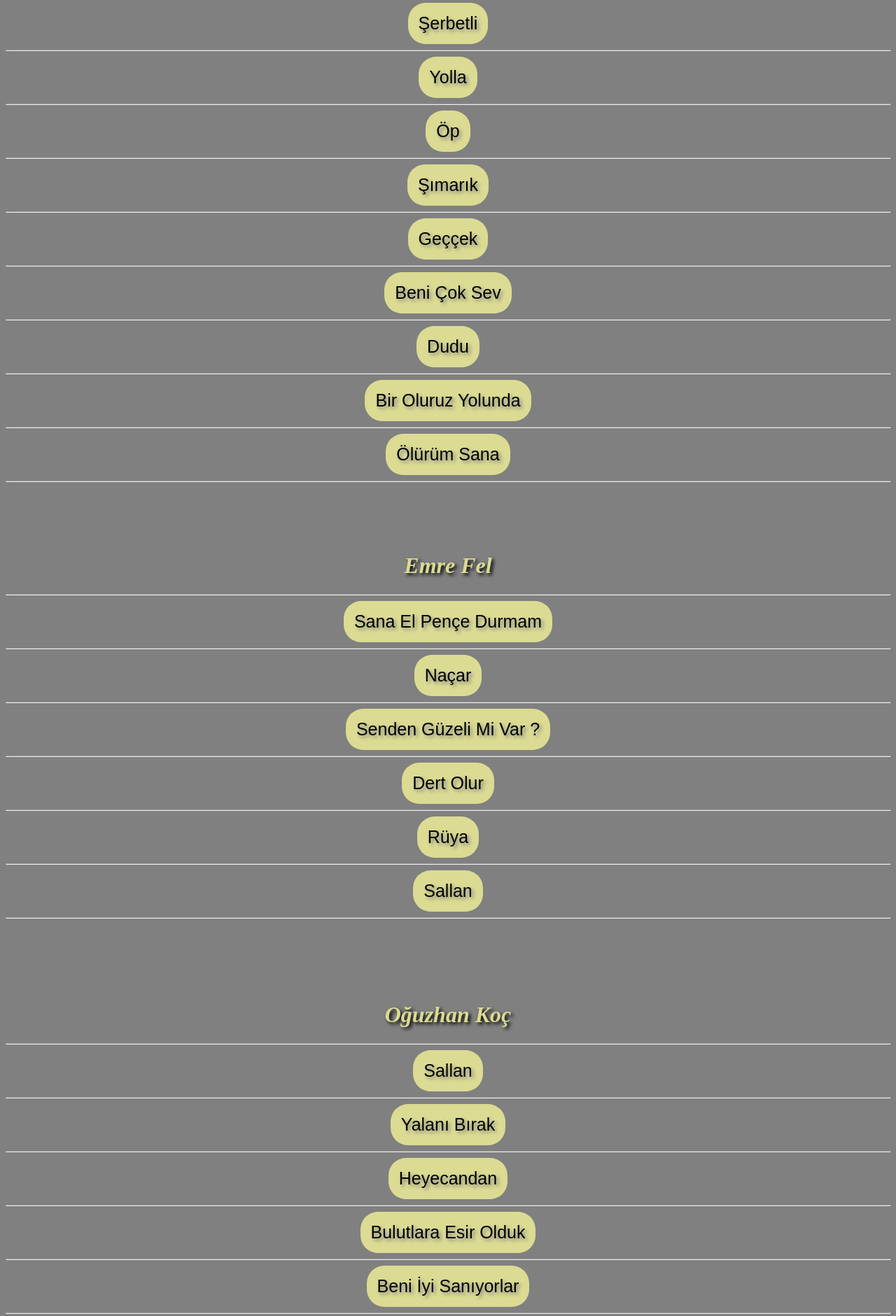
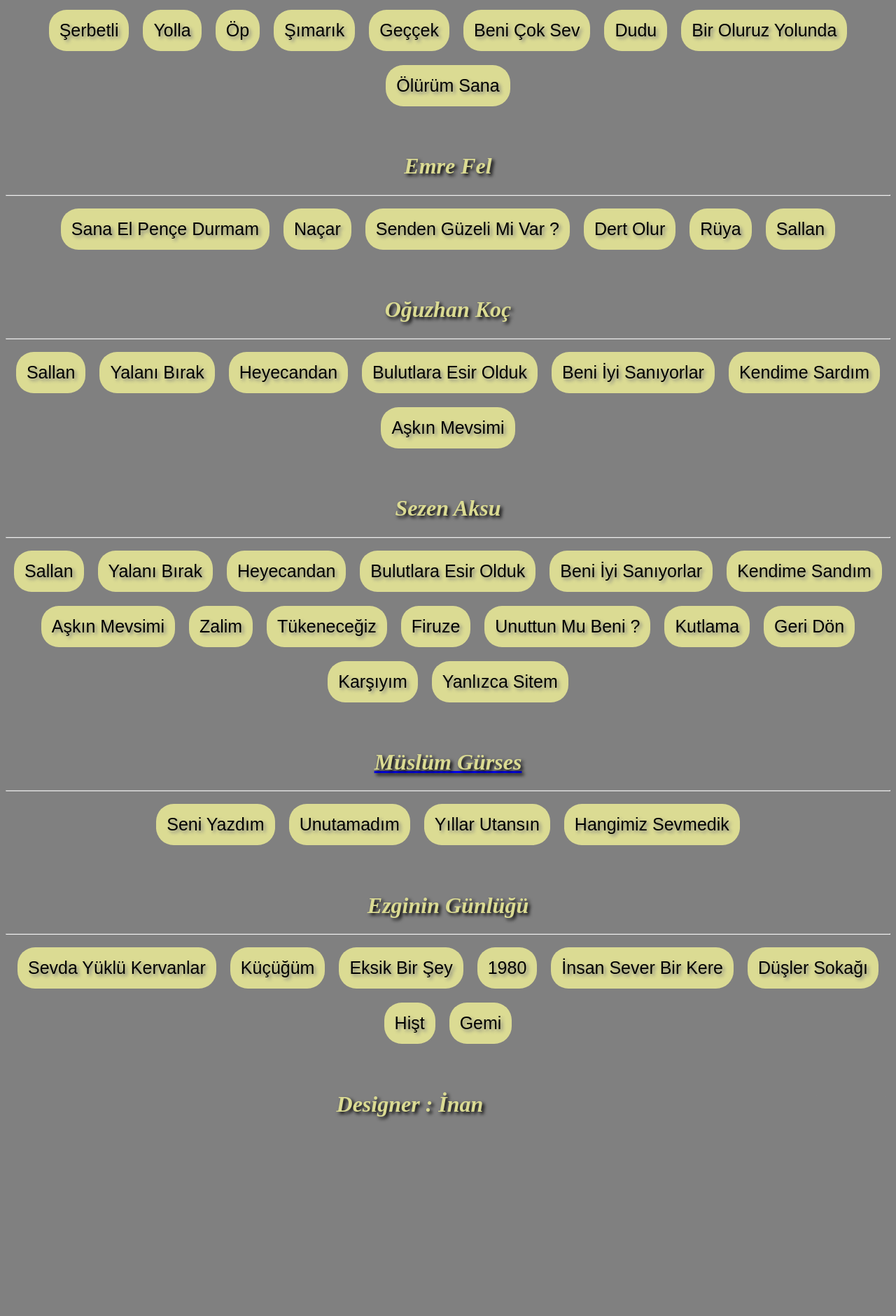
Before and after one commit to inan892/inan_-ark-.github.io, a plain HTML site: page index.html in a window 1280 px wide. Shown: the part 86-1967 px from the top of the page at 70% size. After the commit the page ends 1704 px from the top, so only its background shows below. Drawn offline with Linux system fonts and the light colour scheme.

Commit message:
Update index.html

```diff
--- a/index.html
+++ b/index.html
@@ -5,354 +5,262 @@
         <link rel="stylesheet" href="style.css">
     </head>
         <body bgcolor="grey">
-        <h1 style="; text-align: center;"><i>Tarkan Şarkıları</i></h1>
-        <hr>
-        <a href="https://www.youtube.com/watch?v=qlib3dFzaZk">
-            <button style="font-size: 25px;  background-color: yellow ; border-radius:25px">Şerbetli</button>
-        </a>
-        <br>
-        <hr>
+            <h1 style="text-align: center;"><i>Tarkan Şarkıları</i></h1>
+            <hr>
+            <div style="display: flex; flex-wrap: wrap; justify-content: center;">
+                <a href="https://www.youtube.com/watch?v=qlib3dFzaZk">
+                    <button style="font-size: 25px; background-color: yellow; border-radius: 25px; margin: 10px;">Şerbetli</button>
+                </a>
 
+                <a href="https://www.youtube.com/watch?v=_GOZDXq7I-I">
+                    <button style="font-size: 25px; background-color: yellow; border-radius: 25px; margin: 10px;">Yolla</button>
+                </a>
 
-         <a href="https://www.youtube.com/watch?v=_GOZDXq7I-I">
-            <button style="font-size: 25px; background-color: yellow; border-radius:25px">Yolla</button>
-        </a>
-        <br>
-        <hr>
+                <a href="https://www.youtube.com/watch?v=QNoC_mVojhc">
+                    <button style="font-size: 25px; background-color: yellow; border-radius: 25px; margin: 10px;">Öp</button>
+                </a>
+
+                <a href="https://www.youtube.com/watch?v=cpp69ghR1IM">
+                    <button style="font-size: 25px; background-color: yellow; border-radius: 25px; margin: 10px;">Şımarık</button>
+                </a>
+
+                <a href="https://www.youtube.com/watch?v=R6gSMSYKhKU">
+                    <button style="font-size: 25px; background-color: yellow; border-radius: 25px; margin: 10px;">Geççek</button>
+                </a>
+
+                <a href="https://www.youtube.com/watch?v=NoV-_VupGHU">
+                    <button style="font-size: 25px; background-color: yellow; border-radius: 25px; margin: 10px;">Beni Çok Sev</button>
+                </a>
+
+                <a href="https://www.youtube.com/watch?v=SCZgGVqVsbY">
+                    <button style="font-size: 25px; background-color: yellow; border-radius: 25px; margin: 10px;">Dudu</button>
+                </a>
+
+                <a href="https://www.youtube.com/watch?v=EBwjmeDoE6A">
+                    <button style="font-size: 25px; background-color: yellow; border-radius: 25px; margin: 10px;">Bir Oluruz Yolunda</button>
+                </a>
+
+                <a href="https://www.youtube.com/watch?v=LJ9FpMXJmwY">
+                    <button style="font-size: 25px; background-color: yellow; border-radius: 25px; margin: 10px;">Ölürüm Sana</button>
+                </a>
+            </div>
+            <br><br>
 
 
 
-         <a href="https://www.youtube.com/watch?v=QNoC_mVojhc">
-            <button style="font-size: 25px; background-color: yellow; border-radius:25px">Öp</button>
-         </a>
-         <br>
-         <hr>
 
 
 
-        <a href="https://www.youtube.com/watch?v=cpp69ghR1IM">
-            <button style="font-size: 25px; background-color: yellow; border-radius:25px">Şımarık</button>
-            </a>
-            <br>
-            <hr>
+
+<h1 style="text-align: center;"><i>Emre Fel</i></h1>
+<hr>
+<div style="display: flex; flex-wrap: wrap; justify-content: center;">
+    <a href="https://www.youtube.com/watch?v=12C-Zglg7gM">
+        <button style="font-size: 25px; background-color: yellow; border-radius: 25px; margin: 10px;">Sana El Pençe Durmam</button>
+    </a>
+
+    <a href="https://www.youtube.com/watch?v=N8FoDR8-wPY">
+        <button style="font-size: 25px; background-color: yellow; border-radius: 25px; margin: 10px;">Naçar</button>
+    </a>
+
+    <a href="https://www.youtube.com/watch?v=wLoWleX0BQI">
+        <button style="font-size: 25px; background-color: yellow; border-radius: 25px; margin: 10px;">Senden Güzeli Mi Var ?</button>
+    </a>
+
+    <a href="https://www.youtube.com/watch?v=-WlSylEzlgQ">
+        <button style="font-size: 25px; background-color: white; border-radius: 25px; margin: 10px;">Dert Olur</button>
+    </a>
+
+    <a href="https://www.youtube.com/watch?v=FCuGV3_SzQg">
+        <button style="font-size: 25px; background-color: white; border-radius: 25px; margin: 10px;">Rüya</button>
+    </a>
+
+    <a href="https://www.youtube.com/watch?v=n-kjKU42V2I">
+        <button style="font-size: 25px; background-color: white; border-radius: 25px; margin: 10px;">Sallan</button>
+    </a>
+</div>
+<br><br>
 
 
 
-        <a href="https://www.youtube.com/watch?v=R6gSMSYKhKU">
-            <button style="font-size: 25px; background-color: yellow; border-radius:25px">Geççek</button>
-            </a>
-            <br>
-            <hr>
+
+
+<h1 style="text-align: center;"><i>Oğuzhan Koç</i></h1>
+<hr>
+<div style="display: flex; flex-wrap: wrap; justify-content: center;">
+    <a href="https://www.youtube.com/watch?v=n-kjKU42V2I">
+        <button style="font-size: 25px; background-color: white; border-radius: 25px; margin: 10px;">Sallan</button>
+    </a>
+
+    <a href="https://www.youtube.com/watch?v=t-9xKqkW8A4">
+        <button style="font-size: 25px; background-color: white; border-radius: 25px; margin: 10px;">Yalanı Bırak</button>
+    </a>
+
+    <a href="https://www.youtube.com/watch?v=sjW1AR4ltys">
+        <button style="font-size: 25px; background-color: white; border-radius: 25px; margin: 10px;">Heyecandan</button>
+    </a>
+
+    <a href="https://www.youtube.com/watch?v=uWPhVk_lHdM">
+        <button style="font-size: 25px; background-color: white; border-radius: 25px; margin: 10px;">Bulutlara Esir Olduk</button>
+    </a>
+
+    <a href="https://www.youtube.com/watch?v=4-sxRVTKNUU">
+        <button style="font-size: 25px; background-color: white; border-radius: 25px; margin: 10px;">Beni İyi Sanıyorlar</button>
+    </a>
+
+    <a href="https://www.youtube.com/watch?v=G49ZdBklzF8">
+        <button style="font-size: 25px; background-color: white; border-radius: 25px; margin: 10px;">Kendime Sardım</button>
+    </a>
+
+    <a href="https://www.youtube.com/watch?v=kVQWW1UxE-s">
+        <button style="font-size: 25px; background-color: white; border-radius: 25px; margin: 10px;">Aşkın Mevsimi</button>
+    </a>
+</div>
+<br><br>
 
 
 
-        <a href="https://www.youtube.com/watch?v=NoV-_VupGHU">
-            <button style="font-size: 25px; background-color: yellow; border-radius:25px">Beni Çok Sev</button>
-            </a>
-            <br>
-            <hr>
+
+
+<h1 style="text-align: center;"><i>Sezen Aksu</i></h1>
+<hr>
+<div style="display: flex; flex-wrap: wrap; justify-content: center;">
+    <a href="https://www.youtube.com/watch?v=n-kjKU42V2I">
+        <button style="font-size: 25px; background-color: white; border-radius: 25px; margin: 10px;">Sallan</button>
+    </a>
+
+    <a href="https://www.youtube.com/watch?v=t-9xKqkW8A4">
+        <button style="font-size: 25px; background-color: white; border-radius: 25px; margin: 10px;">Yalanı Bırak</button>
+    </a>
+
+    <a href="https://www.youtube.com/watch?v=sjW1AR4ltys">
+        <button style="font-size: 25px; background-color: white; border-radius: 25px; margin: 10px;">Heyecandan</button>
+    </a>
+
+    <a href="https://www.youtube.com/watch?v=uWPhVk_lHdM">
+        <button style="font-size: 25px; background-color: white; border-radius: 25px; margin: 10px;">Bulutlara Esir Olduk</button>
+    </a>
+
+    <a href="https://www.youtube.com/watch?v=4-sxRVTKNUU">
+        <button style="font-size: 25px; background-color: white; border-radius: 25px; margin: 10px;">Beni İyi Sanıyorlar</button>
+    </a>
+
+    <a href="https://www.youtube.com/watch?v=G49ZdBklzF8">
+        <button style="font-size: 25px; background-color: white; border-radius: 25px; margin: 10px;">Kendime Sandım</button>
+    </a>
+
+    <a href="https://www.youtube.com/watch?v=kVQWW1UxE-s">
+        <button style="font-size: 25px; background-color: white; border-radius: 25px; margin: 10px;">Aşkın Mevsimi</button>
+    </a>
+
+    <a href="https://www.youtube.com/watch?v=R0KCc9-0i6E">
+        <button style="font-size: 25px; background-color: white; border-radius: 25px; margin: 10px;">Zalim</button>
+    </a>
+
+    <a href="https://www.youtube.com/watch?v=Eg6gKLXA30U">
+        <button style="font-size: 25px; background-color: white; border-radius: 25px; margin: 10px;">Tükeneceğiz</button>
+    </a>
+
+    <a href="https://www.youtube.com/watch?v=tA598nLajOc">
+        <button style="font-size: 25px; background-color: white; border-radius: 25px; margin: 10px;">Firuze</button>
+    </a>
+
+    <a href="https://www.youtube.com/watch?v=5k5P_Eqy4xo">
+        <button style="font-size: 25px; background-color: white; border-radius: 25px; margin: 10px;">Unuttun Mu Beni ?</button>
+    </a>
+
+    <a href="https://www.youtube.com/watch?v=N3WhY5mTMXA">
+        <button style="font-size: 25px; background-color: white; border-radius: 25px; margin: 10px;">Kutlama</button>
+    </a>
+
+    <a href="https://www.youtube.com/watch?v=jiRzQoFcIIA">
+        <button style="font-size: 25px; background-color: white; border-radius: 25px; margin: 10px;">Geri Dön</button>
+    </a>
+
+    <a href="https://www.youtube.com/watch?v=Wuk-PoBRW2E">
+        <button style="font-size: 25px; background-color: white; border-radius: 25px; margin: 10px;">Karşıyım</button>
+    </a>
+
+    <a href="https://www.youtube.com/watch?v=g1vCetSh7js">
+        <button style="font-size: 25px; background-color: white; border-radius: 25px; margin: 10px;">Yanlızca Sitem</button>
+    </div>
+    <br><br>
 
 
 
-        <a href="https://www.youtube.com/watch?v=SCZgGVqVsbY">
-            <button style="font-size: 25px; background-color: yellow; border-radius:25px">Dudu</button>
-            </a>
-            <br>
-            <hr>
 
 
 
-        <a href="https://www.youtube.com/watch?v=EBwjmeDoE6A">
-            <button style="font-size: 25px; background-color: yellow; border-radius:25px">Bir Oluruz Yolunda</button>
-            </a>
-            <br>
-            <hr>
 
 
 
-        <a href="https://www.youtube.com/watch?v=LJ9FpMXJmwY">
-            <button style="font-size: 25px; background-color: yellow; border-radius: 25px;">Ölürüm Sana</button>
+
+
+
+    <h1 style="text-align: center;"><i>Müslüm Gürses</i></h1>
+    <hr>
+    <div style="display: flex; flex-wrap: wrap; justify-content: center;">
+        <a href="https://www.youtube.com/watch?v=wtOHNhG0EZc">
+            <button style="font-size: 25px; background-color: white; border-radius: 25px; margin: 10px;">Seni Yazdım</button>
         </a>
-        <br>
-        <hr>
-        <br>
-        <br>
-        <br>
-        <br>
-        <h1 style=" text-align: center;"><i>Emre Fel</i></h1>
-        <hr>
-        <a href="https://www.youtube.com/watch?v=12C-Zglg7gM">
-            <button style="font-size: 25px; background-color: yellow; border-radius: 25px;">Sana El Pençe Durmam</button>
+
+        <a href="https://www.youtube.com/watch?v=lYNMQBKDhwg">
+            <button style="font-size: 25px; background-color: white; border-radius: 25px; margin: 10px;">Unutamadım</button>
         </a>
-        <br>
-        <hr>
-        <a href="https://www.youtube.com/watch?v=N8FoDR8-wPY">
-            <button style="font-size: 25px; background-color: yellow; border-radius: 25px;">Naçar</button>
+
+        <a href="https://www.youtube.com/watch?v=bK-cMOn7fXU">
+            <button style="font-size: 25px; background-color: white; border-radius: 25px; margin: 10px;">Yıllar Utansın</button>
         </a>
-        <br>
-        <hr>
-        <a href="https://www.youtube.com/watch?v=wLoWleX0BQI">
-            <button style="font-size: 25px; background-color: yellow; border-radius: 25px;">Senden Güzeli Mi Var ?</button>
+
+        <a href="https://www.youtube.com/watch?v=dJGTK0C7S8w">
+            <button style="font-size: 25px; background-color: white; border-radius: 25px; margin: 10px;">Hangimiz Sevmedik</button>
         </a>
-        <br>
-        <hr>
-        <a href="https://www.youtube.com/watch?v=-WlSylEzlgQ">
-            <button style="font-size: 25px; background-color: white; border-radius: 25px;">Dert Olur</button>
-        </a>
-        <br>
-        <hr>
-        <a href="https://www.youtube.com/watch?v=FCuGV3_SzQg">
-            <button style="font-size: 25px; background-color: white; border-radius: 25px;">Rüya</button>
-        </a>
-        <br>
-        <hr>
-        <a href="https://www.youtube.com/watch?v=n-kjKU42V2I">
-            <button style="font-size: 25px; background-color: white; border-radius: 25px;">Sallan</button>
-        </a>
-        <br>
-        <hr>
-        <br>
-        <br>
-        <br>
-        <br>
-        <br>
-        <h1 style=" text-align: center;"><i>Oğuzhan Koç</i></h1>
-        <hr>
-        <a href="https://www.youtube.com/watch?v=n-kjKU42V2I">
-            <button style="font-size: 25px; background-color: white; border-radius: 25px;">Sallan</button>
-        </a>
-        <br>
-        <hr>
+    </div>
+    <br><br>
 
-        <a href="https://www.youtube.com/watch?v=t-9xKqkW8A4">
-            <button style="font-size: 25px; background-color: white; border-radius: 25px;">Yalanı Bırak</button>
-        </a>
-        <br>
-        <hr>
 
-        <a href="https://www.youtube.com/watch?v=sjW1AR4ltys">
-            <button style="font-size: 25px; background-color: white; border-radius: 25px;">Heyecandan</button>
-        </a>
-        <br>
-        <hr>
 
-        <a href="https://www.youtube.com/watch?v=uWPhVk_lHdM">
-            <button style="font-size: 25px; background-color: white; border-radius: 25px;">Bulutlara Esir Olduk</button>
-        </a>
-        <br>
-        <hr>
+        <h1 style="text-align: center;"><i>Ezginin Günlüğü</i></h1>
+<hr>
+<div style="display: flex; flex-wrap: wrap; justify-content: center;">
+    <a href="https://www.youtube.com/watch?v=rbVRFTsUUCY">
+        <button style="font-size: 25px; background-color: white; border-radius: 25px; margin: 10px;">Sevda Yüklü Kervanlar</button>
+    </a>
 
-        <a href="https://www.youtube.com/watch?v=4-sxRVTKNUU">
-            <button style="font-size: 25px; background-color: white; border-radius: 25px;">Beni İyi Sanıyorlar</button>
-        </a>
-        <br>
-        <hr>
+    <a href="https://www.youtube.com/watch?v=dWNi04HSKIs">
+        <button style="font-size: 25px; background-color: white; border-radius: 25px; margin: 10px;">Küçüğüm</button>
+    </a>
 
-        <a href="https://www.youtube.com/watch?v=G49ZdBklzF8">
-            <button style="font-size: 25px; background-color: white; border-radius: 25px;">Kendime Sardım</button>
-        </a>
-        <br>
-        <hr>
+    <a href="https://www.youtube.com/watch?v=0L7i5Ta53Cg">
+        <button style="font-size: 25px; background-color: white; border-radius: 25px; margin: 10px;">Eksik Bir Şey</button>
+    </a>
 
-        <a href="https://www.youtube.com/watch?v=kVQWW1UxE-s">
-            <button style="font-size: 25px; background-color: white; border-radius: 25px;">Aşkın Mevsimi</button>
-        </a>
-        <br>
-        <hr>
-        <br>
-        <br>
-        <br>
-        <br>
-        <br>
-        <h1 style=" text-align: center;"><i>Sezen Aksu</i></h1>
-        <hr>
-        <a href="https://www.youtube.com/watch?v=n-kjKU42V2I">
-            <button style="font-size: 25px; background-color: white; border-radius: 25px;">Sallan</button>
-        </a>
-        <br>
-        <hr>
+    <a href="https://www.youtube.com/watch?v=7mMgQz5p52c">
+        <button style="font-size: 25px; background-color: white; border-radius: 25px; margin: 10px;">1980</button>
+    </a>
 
-        <a href="https://www.youtube.com/watch?v=t-9xKqkW8A4">
-            <button style="font-size: 25px; background-color: white; border-radius: 25px;">Yalanı Bırak</button>
-        </a>
-        <br>
-        <hr>
+    <a href="https://www.youtube.com/watch?v=PXMP__jeJzM">
+        <button style="font-size: 25px; background-color: white; border-radius: 25px; margin: 10px;">İnsan Sever Bir Kere</button>
+    </a>
 
-        <a href="https://www.youtube.com/watch?v=sjW1AR4ltys">
-            <button style="font-size: 25px; background-color: white; border-radius: 25px;">Heyecandan</button>
-        </a>
-        <br>
-        <hr>
+    <a href="https://www.youtube.com/watch?v=9QGLfcJExTg">
+        <button style="font-size: 25px; background-color: white; border-radius: 25px; margin: 10px;">Düşler Sokağı</button>
+    </a>
 
-        <a href="https://www.youtube.com/watch?v=uWPhVk_lHdM">
-            <button style="font-size: 25px; background-color: white; border-radius: 25px;">Bulutlara Esir Olduk</button>
-        </a>
-        <br>
-        <hr>
+    <a href="https://www.youtube.com/watch?v=8P85Byu4yek">
+        <button style="font-size: 25px; background-color: white; border-radius: 25px; margin: 10px;">Hişt</button>
+    </a>
 
-        <a href="https://www.youtube.com/watch?v=4-sxRVTKNUU">
-            <button style="font-size: 25px; background-color: white; border-radius: 25px;">Beni İyi Sanıyorlar</button>
-        </a>
-        <br>
-        <hr>
+    <a href="https://www.youtube.com/watch?v=u7maOTaI5vI" target="_blank">
+        <button style="font-size: 25px; background-color: white; border-radius: 25px; margin: 10px;">Gemi</button>
+    </a>
+</div>
 
-        <a href="https://www.youtube.com/watch?v=G49ZdBklzF8">
-            <button style="font-size: 25px; background-color: white; border-radius: 25px;">Kendime Sandım</button>
-        </a>
-        <br>
-        <hr>
+<br>
 
-        <a href="https://www.youtube.com/watch?v=kVQWW1UxE-s">
-            <button style="font-size: 25px; background-color: white; border-radius: 25px;">Aşkın Mevsimi</button>
-        </a>
-        <br>
-        <hr>
+<a href="https://www.youtube.com/shorts/BAkmWd4k_yk" style="margin-left: 15px;">
+    <button id="button1" style="background-color: grey; font-size: 16px; float: right;">Easter Egg</button>
+</a>
 
-        <a href="https://www.youtube.com/watch?v=R0KCc9-0i6E">
-            <button style="font-size: 25px; background-color: white; border-radius: 25px;">Zalim</button>
-        </a>
-        <br>
-        <hr>
-
-        <a href="https://www.youtube.com/watch?v=Eg6gKLXA30U">
-            <button style="font-size: 25px; background-color: white; border-radius: 25px;">Tükeneceğiz</button>
-        </a>
-        <br>
-        <hr>
-
-        <a href="https://www.youtube.com/watch?v=tA598nLajOc">
-            <button style="font-size: 25px; background-color: white; border-radius: 25px;">Firuze</button>
-        </a>
-        <br>
-        <hr>
-
-        <a href="https://www.youtube.com/watch?v=5k5P_Eqy4xo">
-            <button style="font-size: 25px; background-color: white; border-radius: 25px;">Unuttun Mu Beni ?</button>
-        </a>
-        <br>
-        <hr>
-
-        <a href="https://www.youtube.com/watch?v=N3WhY5mTMXA">
-            <button style="font-size: 25px; background-color: white; border-radius: 25px;">Kutlama</button>
-        </a>
-        <br>
-        <hr>
-
-        <a href="https://www.youtube.com/watch?v=jiRzQoFcIIA">
-            <button style="font-size: 25px; background-color: white; border-radius: 25px;">Geri Dön</button>
-        </a>
-        <br>
-        <hr>
-
-        <a href="https://www.youtube.com/watch?v=Wuk-PoBRW2E">
-            <button style="font-size: 25px; background-color: white; border-radius: 25px;">Karşıyım</button>
-        </a>
-        <br>
-        <hr>
-
-        <a href="https://www.youtube.com/watch?v=g1vCetSh7js">
-            <button style="font-size: 25px; background-color: white; border-radius: 25px;">Yanlızca Sitem</button>
-        </a>
-        <br>
-        <hr>
-        <br>
-        <br>
-        <br>
-        <br>
-        <br>
-        <h1 style=" text-align: center;"><i>Müslüm Gürses</i></h1>
-        <hr>
-        <a href="https://www.youtube.com/watch?v=wtOHNhG0EZc">
-            <button style="font-size: 25px; background-color: white; border-radius: 25px;">Seni Yazdım</button>
-        </a>
-        <br>
-        <hr>
-        <a href="https://www.youtube.com/watch?v=lYNMQBKDhwg">
-            <button style="font-size: 25px; background-color: white; border-radius: 25px;">Unutamadım</button>
-        </a>
-        <br>
-        <hr>
-        <a href="https://www.youtube.com/watch?v=bK-cMOn7fXU">
-            <button style="font-size: 25px; background-color: white; border-radius: 25px;">Yıllar Utansın</button>
-        </a>
-        <br>
-        <hr>
-        <a href="https://www.youtube.com/watch?v=dJGTK0C7S8w">
-            <button style="font-size: 25px; background-color: white; border-radius: 25px;">Hangimiz Sevmedik</button>
-        </a>
-        <br>
-        <hr>
-        <br>
-        <br>
-        <br>
-        <br>
-        <br>
-        <h1 style=" text-align: center;"><i>Ezginin Günlüğü</i>
-        <br>
-        <hr>
-        <a href="https://www.youtube.com/watch?v=rbVRFTsUUCY">
-            <button style="font-size: 25px; background-color: white; border-radius: 25px;">Sevda Yüklü Kervanlar</button>
-        </a>
-        <br>
-        <hr>
-        <a href="https://www.youtube.com/watch?v=dWNi04HSKIs" style="text-decoration: none; display: inline-block; margin-right: 10px;">
-            <button style="font-size: 25px; background-color: white; border-radius: 25px;">
-                Küçüğüm
-            </button>
-        </a>
-        <br>
-        <hr>
-
-        <a href="https://www.youtube.com/watch?v=0L7i5Ta53Cg" style="text-decoration: none; display: inline-block; margin-right: 10px;">
-            <button style="font-size: 25px; background-color: white; border-radius: 25px;">
-                Eksik Bir Şey
-            </button>
-        </a>
-        <br>
-        <hr>
-
-        <a href="https://www.youtube.com/watch?v=7mMgQz5p52c" style="text-decoration: none; display: inline-block; margin-right: 10px;">
-            <button style="font-size: 25px; background-color: white; border-radius: 25px;">
-                1980
-            </button>
-        </a>
-        <br>
-        <hr>
-
-        <a href="https://www.youtube.com/watch?v=PXMP__jeJzM" style="text-decoration: none; display: inline-block; margin-right: 10px;">
-            <button style="font-size: 25px; background-color: white; border-radius: 25px;">
-                İnsan Sever Bir Kere
-            </button>
-        </a>
-        <br>
-        <hr>
-
-        <a href="https://www.youtube.com/watch?v=9QGLfcJExTg" style="text-decoration: none; display: inline-block; margin-right: 10px;">
-            <button style="font-size: 25px; background-color: white; border-radius: 25px;">
-                Düşler Sokağı
-            </button>
-        </a>
-        <br>
-        <hr>
-
-        <a href="https://www.youtube.com/watch?v=8P85Byu4yek" style="text-decoration: none; display: inline-block; margin-right: 10px;">
-            <button style="font-size: 25px; background-color: white; border-radius: 25px;">
-                Hişt
-            </button>
-        </a>
-        <br>
-        <hr>
-        <a href="https://www.youtube.com/watch?v=u7maOTaI5vI" target="_blank">
-            <button style="font-size: 25px; background-color: white; border-radius: 25px;">
-              Gemi
-            </button>
-          </a>
-          <br>
-          <hr>
-          <a href="https://www.youtube.com/shorts/BAkmWd4k_yk" style="margin-left: 15px;">
-            <button id="button1"  style="background-color: grey; font-size: 16px; float: right;">Easter Egg</button>
-          </a>
-            <br>
-
-        <p style="text-align: center;" style="color: white;"><i>Designer : İnan</i></p>
+        <h1 style="text-align: center;" style="color: black;"><i>Designer : İnan</i></h1>
 <html>
```
